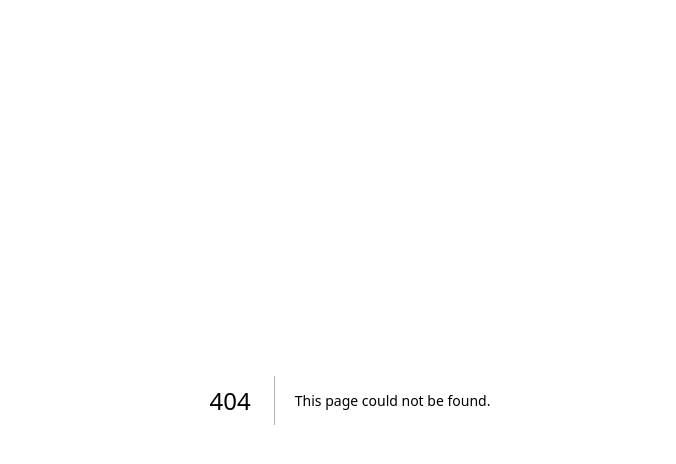
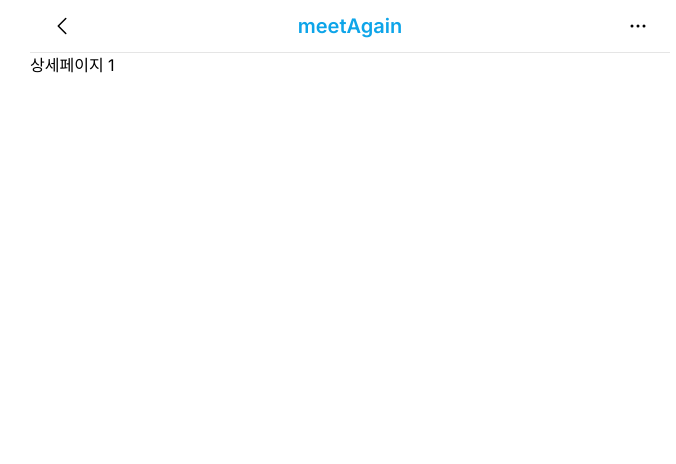
Before and after one commit to MrJinkyu/rescue-of-pets, a Next.js app: page /temporary-protection/1 in a window 1280 px wide. Before the commit this address had no page. Shown: the top 464 px of the page, without its empty margins (290-966 px from the left). Built offline with nearby package versions, Linux system fonts and the light colour scheme.

Commit message:
feat: 상세페이지를 위한 top bar 컴포넌트 추가

```diff
--- /dev/null
+++ b/app/(detail)/layout.tsx
@@ -0,0 +1,14 @@
+import DetailTopBar from "@/components/detail-top-bar";
+
+export default function DetailPageLayout({
+  children,
+}: Readonly<{
+  children: React.ReactNode;
+}>) {
+  return (
+    <div>
+      <DetailTopBar />
+      <div className="pt-[53px]">{children}</div>
+    </div>
+  );
+}
--- /dev/null
+++ b/app/(detail)/temporary-protection/[id]/page.tsx
@@ -0,0 +1,8 @@
+export default function TemporaryProtectionDetail({
+  params,
+}: {
+  params: { id: string };
+}) {
+  const id = params.id;
+  return <div>상세페이지 {id}</div>;
+}
--- /dev/null
+++ b/components/detail-top-bar.tsx
@@ -0,0 +1,24 @@
+"use client";
+
+import { useRouter } from "next/navigation";
+import {
+  ChevronLeftIcon,
+  EllipsisHorizontalIcon,
+} from "@heroicons/react/24/solid";
+
+export default function DetailTopBar() {
+  const router = useRouter();
+  return (
+    <div className="fixed top-0 w-full max-w-screen-sm mx-auto flex items-center justify-between px-5 py-3 z-20 border-neutral-200 border-b bg-white">
+      <ChevronLeftIcon
+        onClick={() => router.back()}
+        className="size-6 cursor-pointer"
+      />
+      <h1 className="font-semibold text-xl text-mainColor">meetAgain</h1>
+      <EllipsisHorizontalIcon
+        className="size-6 cursor-pointer"
+        onClick={() => alert("글 작성자만 수정할 수 있습니다.")}
+      />
+    </div>
+  );
+}
--- a/components/top-bar.tsx
+++ b/components/top-bar.tsx
@@ -1,12 +1,7 @@
-import { BellIcon } from "@heroicons/react/24/solid";
-
 export default function TopBar() {
   return (
-    <div className="fixed top-0 w-full max-w-screen-sm mx-auto flex items-center justify-between px-5 py-3 z-20 border-neutral-200 border-b bg-white">
+    <div className="fixed top-0 w-full max-w-screen-sm mx-auto flex items-center  px-5 py-3 z-20 border-neutral-200 border-b bg-white">
       <h1 className="font-semibold text-xl text-mainColor">meetAgain</h1>
-      <div>
-        <BellIcon className="size-7 text-mainColor" />
-      </div>
     </div>
   );
 }
```
